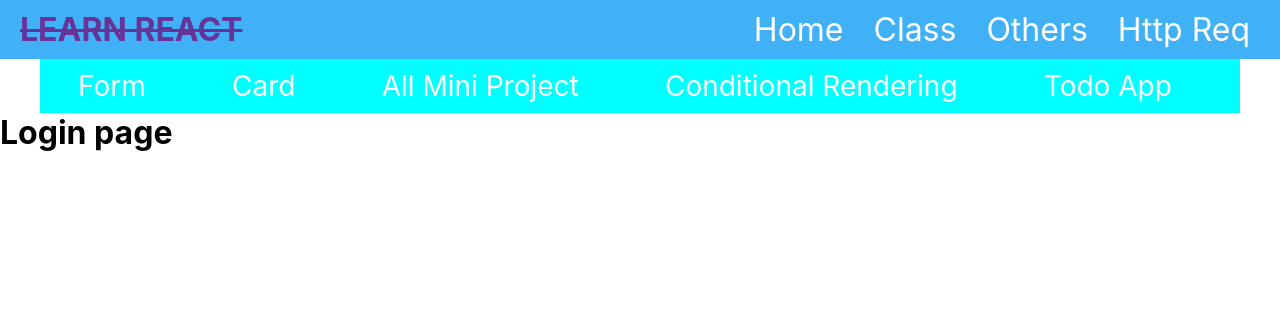
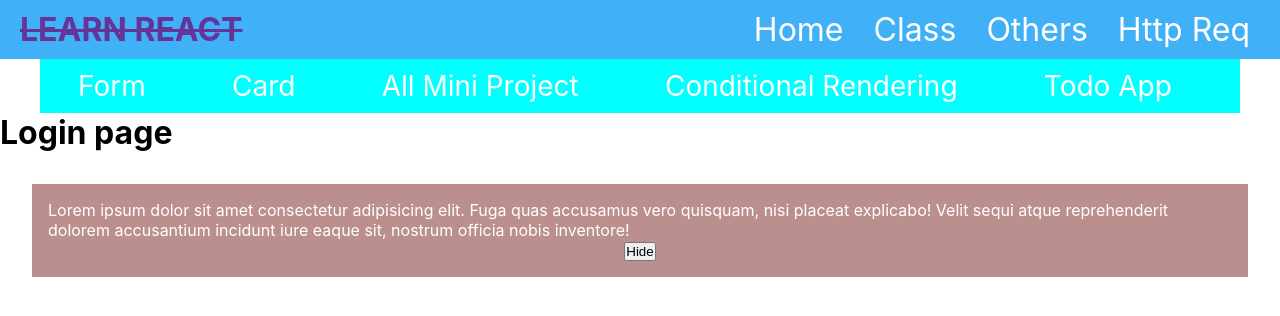
Before and after one commit to khaled39ab/React-With-LWS, a React (Create React App) app: page /conditional-rendering in a window 1280 px wide. Shown: the top 316 px of the page. Built offline with nearby package versions, Linux system fonts and the light colour scheme.

Commit message:
make a toggle

```diff
--- a/src/App.js
+++ b/src/App.js
@@ -11,8 +11,8 @@ import More from './HttpReq/More';
 import Others from './page/Others';
 import CardGroup from './page/cards/CardGroup';
 import AllProject from './miniProject/AllProject';
-import ConditionalRendering from './conditional-rendering/ConditionalRendering';
 import TodoHome from './page/todoApp/TodoHome';
+import RenderingHome from './conditional-rendering/RenderingHome';
 
 
 function App() {
@@ -30,7 +30,7 @@ function App() {
         <Route path="/others" element={<Others></Others>}></Route>
         <Route path="/card" element={<CardGroup></CardGroup>}></Route>
         <Route path="/all-project" element={<AllProject></AllProject>}></Route>
-        <Route path="/conditional-rendering" element={<ConditionalRendering></ConditionalRendering>}></Route>
+        <Route path="/conditional-rendering" element={<RenderingHome></RenderingHome>}></Route>
         <Route path="/todo" element={<TodoHome></TodoHome>}></Route>
       </Routes>
 
--- a/src/conditional-rendering/ConditionalRendering.js
+++ b/src/conditional-rendering/ConditionalRendering.js
@@ -26,7 +26,6 @@ class ConditionalRendering extends Component {
 
         return (
             <div>
-                <OthersNavbar></OthersNavbar>
                 {isLoggedIn ? <Permission></Permission>:<Login></Login>}
             </div>
         )
--- /dev/null
+++ b/src/conditional-rendering/RenderingHome.js
@@ -0,0 +1,33 @@
+import React from 'react';
+import { useState } from 'react';
+import OthersNavbar from '../page/OthersNavbar';
+import ConditionalRendering from './ConditionalRendering';
+
+const RenderingHome = () => {
+    const [toggle, setToggle] = useState(true);
+
+    return (
+        <div>
+            <OthersNavbar></OthersNavbar>
+            <ConditionalRendering></ConditionalRendering>
+            <div style={{ margin: '2rem', backgroundColor: 'rosybrown', color: 'white', padding: '1rem' }}>
+                {
+                    toggle &&
+                    <p>Lorem ipsum dolor sit amet consectetur adipisicing elit. Fuga quas accusamus vero quisquam, nisi placeat explicabo! Velit sequi atque reprehenderit dolorem accusantium incidunt iure eaque sit, nostrum officia nobis inventore!</p>
+                }
+
+                <div style={{ textAlign: 'center' }}>
+                    {/*
+                    <button onClick={() => setToggle(true)} style={{ color: 'white', backgroundColor: 'green', padding: '0.5rem' }}>Show</button>
+                    <button style={{ color: 'white', backgroundColor: 'red', padding: '0.5rem' }} onClick={() => setToggle(false)}>Hide</button>
+                     */}
+                    <button onClick={() => setToggle(!toggle)}>
+                        {toggle ? 'Hide' : 'Show'}
+                    </button>
+                </div>
+            </div>
+        </div>
+    );
+};
+
+export default RenderingHome;
```
